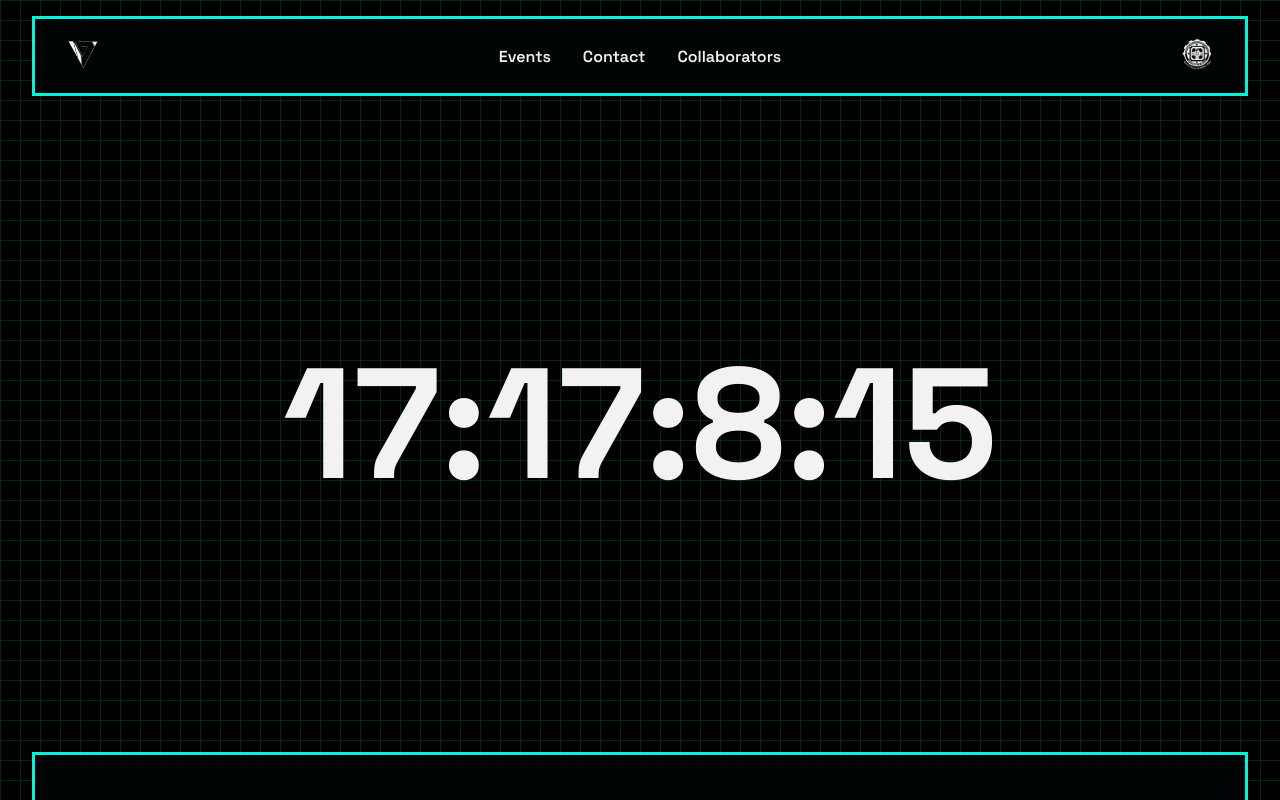
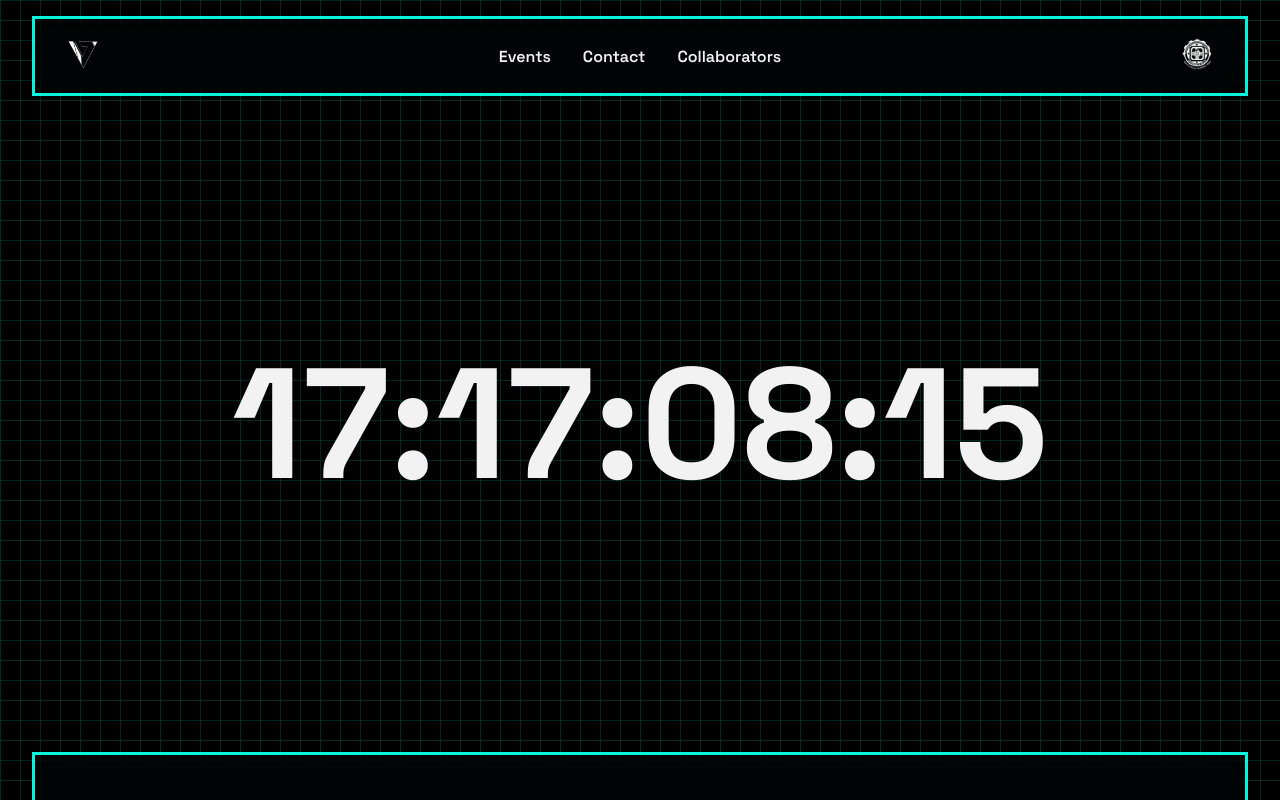
Before and after one commit to mhdafh7/vidyuth, a Next.js app: page / in a window 1280 px wide. Shown: the top 800 px of the page. Built offline with nearby package versions, Linux system fonts and the light colour scheme.

Commit message:
Added digit pads

```diff
--- a/components/Hero/index.tsx
+++ b/components/Hero/index.tsx
@@ -24,16 +24,16 @@ const Hero = () => {
             minutes: noice.getMinutes(),
             seconds: noice.getSeconds(),
         });
-        // console.log(stuff);
     }, 1000);
 
+    const padZero = (n: number) => n.toString().padStart(2, '0');
     return (
         <div className={styles.container}>
             <div className={styles.counterContainer}>
-                <span className={styles.days}>{stuff.days}</span>:
-                <span className={styles.hours}>{stuff.hours}</span>:
-                <span className={styles.minutes}>{stuff.minutes}</span>:
-                <span className={styles.seconds}>{stuff.seconds}</span>
+                <span className={styles.days}>{padZero(stuff.days)}</span>:
+                <span className={styles.hours}>{padZero(stuff.hours)}</span>:
+                <span className={styles.minutes}>{padZero(stuff.minutes)}</span>:
+                <span className={styles.seconds}>{padZero(stuff.seconds)}</span>
             </div>
         </div>
     );
```
